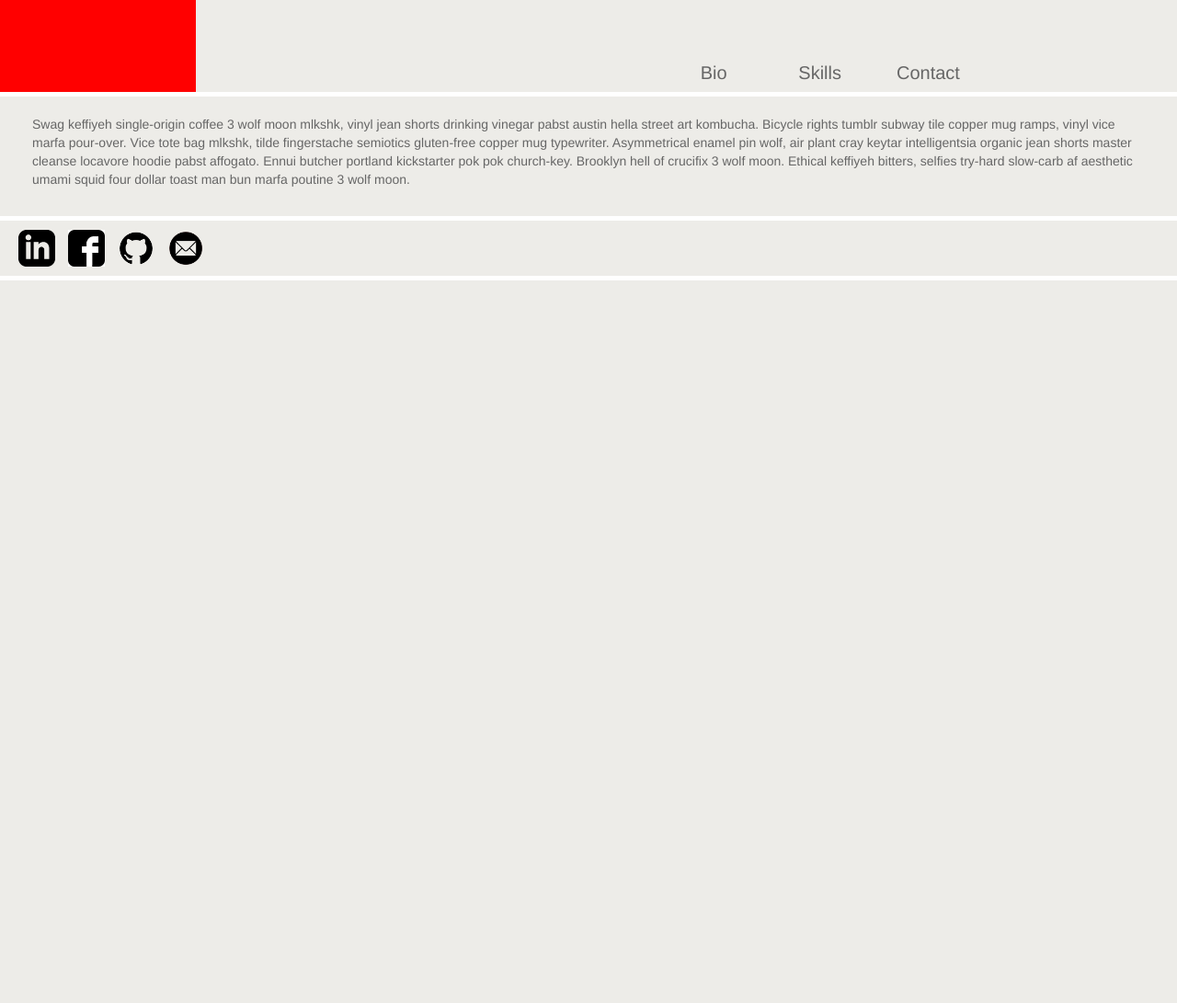
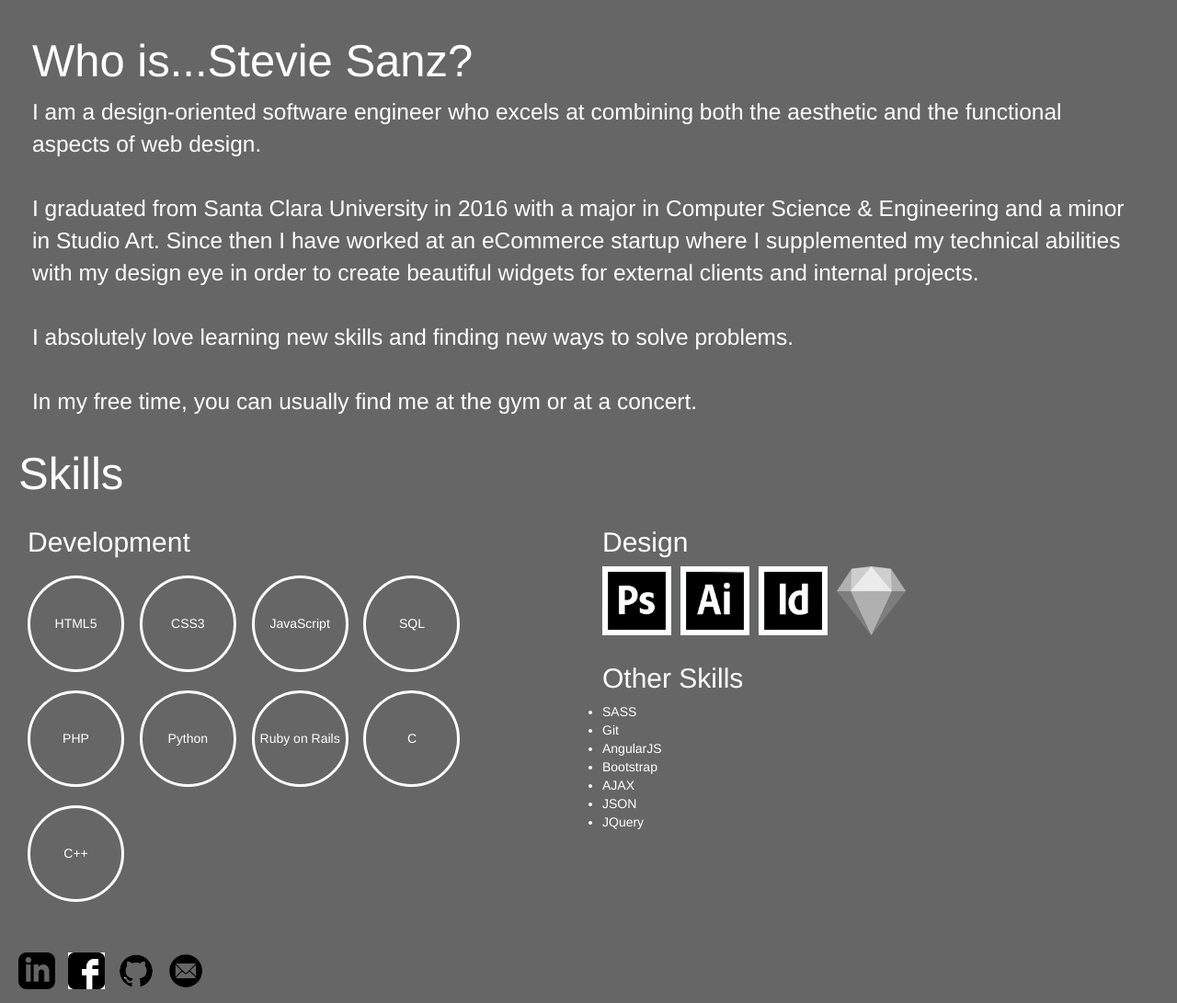
Before and after one commit to sanzstv/personal, a plain HTML site: page index.html in a window 1280 px wide. Shown: the whole page at 92% size. Before the commit the page ends 800 px from the top, so only its background shows below. Drawn offline with nearby package versions, Linux system fonts and the light colour scheme.

Commit message:
skills and bio

```diff
--- a/css/styles.css
+++ b/css/styles.css
@@ -1,16 +1,18 @@
-html{
+body{
 	font-family: Helvetica, Arial, sans-serif;
-	  background-color: #edece8;
+	  background-color: #666;
 
 }
-
+* {
+	box-sizing: border-box;
+}
 .row {
 	  margin-bottom: 5px;
-	  background-color: #edece8;
+	  background-color: #666;
 }
 
 .row > div {
-  color: #666;
+  color: #fff;
 
 }
 
@@ -19,18 +21,13 @@ html{
 
 }
 
-.logo-main{
-	height: 100%;
-	background: red;
+
+.main-content h1{
+	font-size: 2em;
 }
-
-.option{
-	padding-top: 65px;
-	font-size: 20px;
-}
-
 .main-content{
 	padding: 20px;
+	font-size:1.75em;
 }
 
 footer{
@@ -48,3 +45,38 @@ footer{
 .end{
 	display: inline-block;
 }
+
+.design, .dev{
+	list-style: none;
+}
+
+.dev{
+	padding: 0 10px;
+}
+.dev-skill{
+	width: 105px;
+	height: 105px;
+	display: inline-block;
+	font-size: 14px;
+	line-height: 7;
+	border: 3px solid #fff;
+	border-radius: 50%;
+	text-align: center;
+	margin: 10px 10px 10px 0;
+	padding: 0;
+}
+
+.dev-skill{
+
+}
+
+.design-img{
+	width:75px;
+	height: 75px;
+	float:left;
+	margin-right: 10px;
+}
+.other{
+	font-size: 14px;
+	color: #fff;
+}
--- a/index.html
+++ b/index.html
@@ -14,31 +14,80 @@
 <body>
 
   <div class="container-fluid">
-    <div class ="row" id = "top-header">
-      <!--logo place-->
-        <div class="logo-main col-xs-2">
 
-        </div>
-              <div class="e col-xs-5">
-            </div>
-      <div class="nav-menu col-xs-3">
+      <!--<div class="nav-menu col-xs-3">
             <div class ="row">
               <div class="option col-xs-4">Bio</div>
               <div class="option col-xs-4">Skills</div>
               <div class="option col-xs-4">Contact</div>
 
             </div>
+        </div>-->
+
+    <div class ="main-content">
+      <div class = "row">
+        <div class="bio col-xs-12"><h1>Who is...Stevie Sanz?</h1>
+        <p> I am a design-oriented software engineer who excels at combining both the aesthetic and the functional aspects of web design.<br><br>
+
+        I graduated from Santa Clara University in 2016 with a major in Computer Science &amp; Engineering and a minor in Studio Art. Since then I have worked at an eCommerce startup where I supplemented my technical abilities with my design eye in order to create beautiful widgets for external clients and internal projects.<br><br>
+
+        I absolutely love learning new skills and finding new ways to solve problems.<br><br>
+
+        In my free time, you can usually find me at the gym or at a concert.
+        </p>
         </div>
+      </div>
+      <div class = "row">
+
+        <div class="skills"><h1>Skills</h1>
+        <ul class="dev col-xs-6">
+          <h2>Development</h2>
+          <li class="dev-skill">HTML5</li>
+
+          <li class="dev-skill">CSS3</li>
+          <li class="dev-skill">JavaScript</li>
+          <li class="dev-skill">SQL</li>
+          <li class="dev-skill">PHP</li>
+          <li class="dev-skill">Python</li>
+          <li class="dev-skill">Ruby on Rails</li>
+          <li class="dev-skill">C</li>
+          <li class="dev-skill">C++</li>
+
+        </ul>
+        <ul class="design col-xs-6">
+          <h2>Design</h2>
+          <li class="design-skill">
+            <img class="design-img" title= "Adobe Photoshop" alt= "Adobe Photoshop" src ="images/ps.png">
+          </li>
+          <li class="design-skill">
+            <img class="design-img" title= "Adobe Illustrator" alt= "Adobe Illustrator" src ="images/ai2.png">
+          </li>
+          <li class="design-skill">
+            <img class="design-img" alt= "Adobe InDesign" title= "Adobe InDesign" src ="images/id.png">
+          </li>
+          <li class="design-skill">
+            <img class="design-img" title= "Sketch" alt= "Sketch" src ="images/sketch.png">
+          </li>
+
+        </ul>
+        </div>
+        <ul class="other col-xs-6">
+          <h2>Other Skills</h2>
+          <li>SASS</li>
+          <li>Git</li>
+          <li>AngularJS</li>
+          <li>Bootstrap</li>
+          <li>AJAX</li>
+          <li>JSON</li>
+          <li>JQuery</li>
+          </ul>
+      </div>
     </div>
 
-     <div class ="row main-content">
-      <div class="col-xs-12"><p>Swag keffiyeh single-origin coffee 3 wolf moon mlkshk, vinyl jean shorts drinking vinegar pabst austin hella street art kombucha. Bicycle rights tumblr subway tile copper mug ramps, vinyl vice marfa pour-over. Vice tote bag mlkshk, tilde fingerstache semiotics gluten-free copper mug typewriter. Asymmetrical enamel pin wolf, air plant cray keytar intelligentsia organic jean shorts master cleanse locavore hoodie pabst affogato. Ennui butcher portland kickstarter pok pok church-key. Brooklyn hell of crucifix 3 wolf moon. Ethical keffiyeh bitters, selfies try-hard slow-carb af aesthetic umami squid four dollar toast man bun marfa poutine 3 wolf moon.</p>
-      </div>
-    </div>
     <footer class ="row">
       <div class="col-xs-12">
          <a class="sm linkedin" href="https://linkedin.com/in/stevensanz" target="_blank">
-          <img src ="images/linkedin.png" alt="Stevie's LinkedIn"></img>
+            <img src ="images/linkedin.png" alt="Stevie's LinkedIn"></img>
          </a>
          <a class="sm facebook" href="https://www.facebook.com/stevie.sanz" target="_blank">
             <img src ="images/fb.jpg" alt="Stevie's Facebook"></img>
```
Also changed, not shown: images/Sketch_logo_frame.svg.png (added), images/ai2.png (added), images/id.png (added), images/ps.png (added), images/sketch.png (added).
